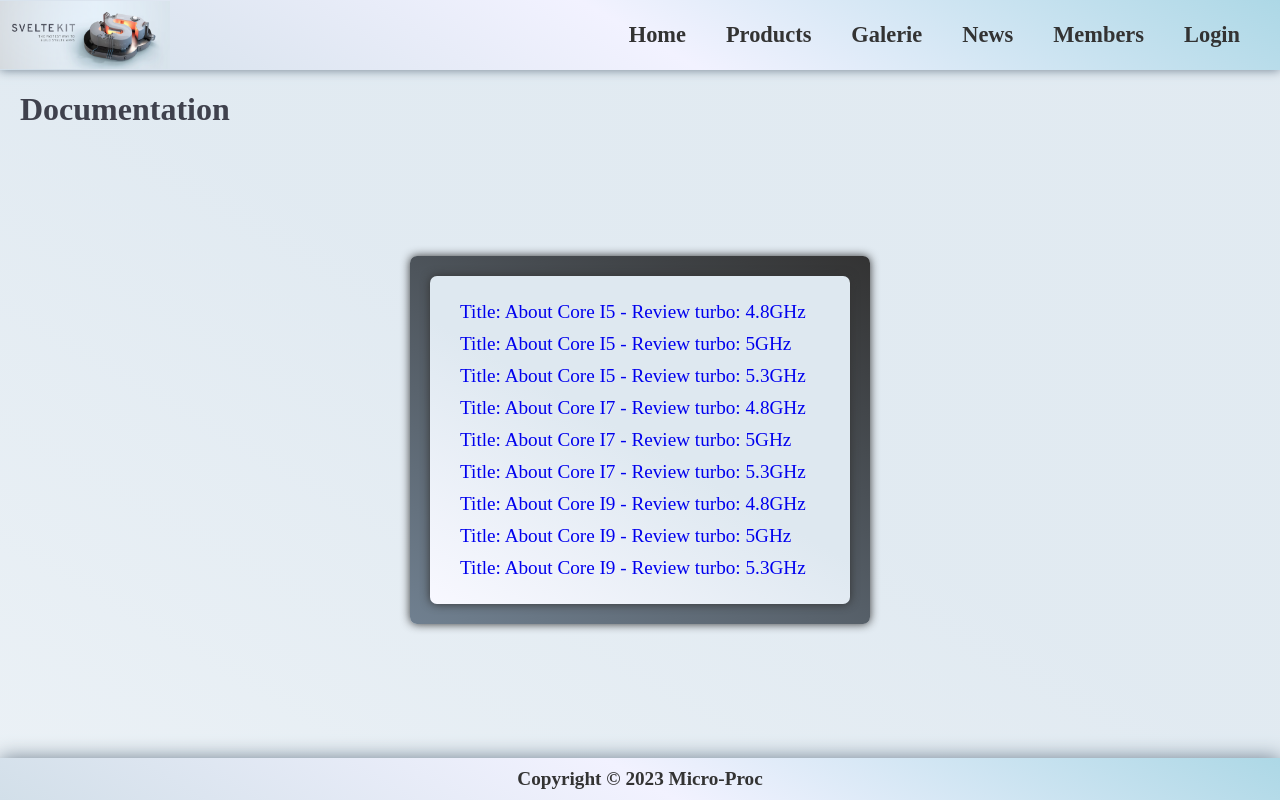
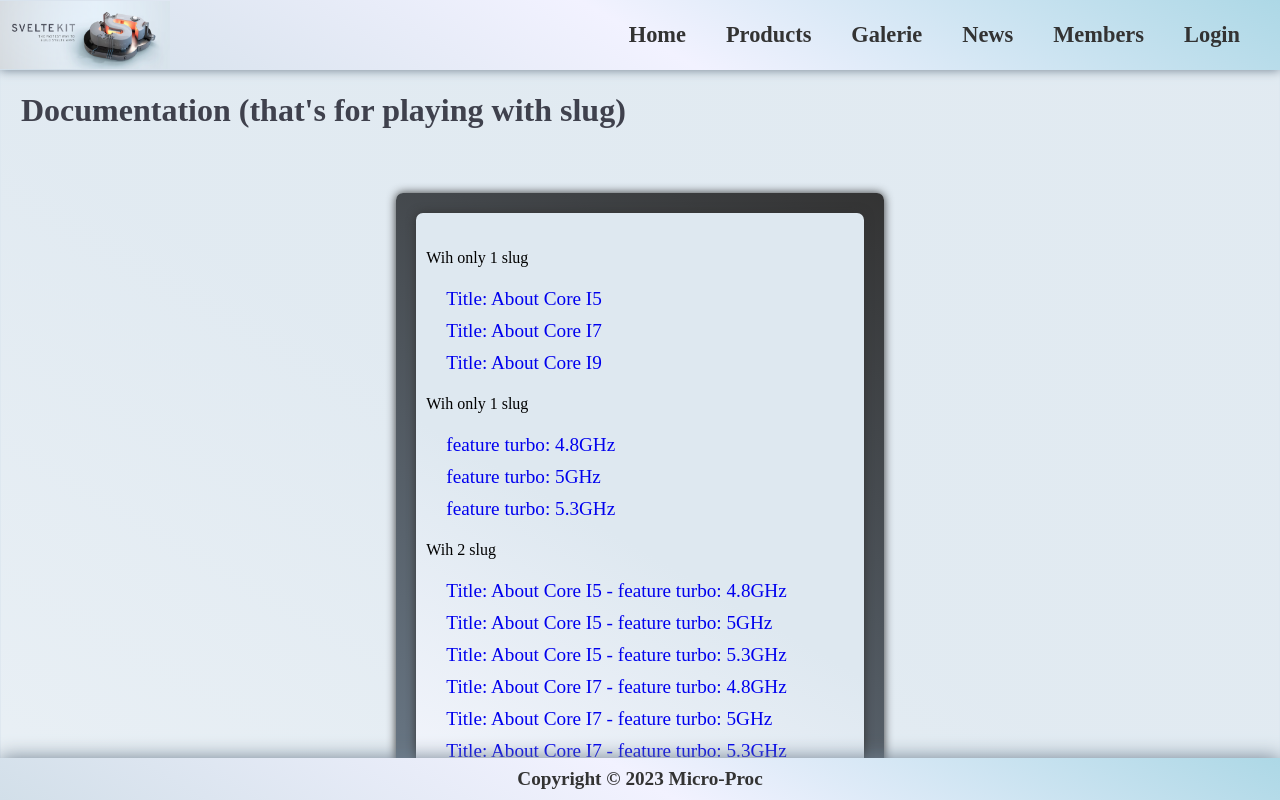
Before and after one commit to TLRKiliann/sveltekit-website, a SvelteKit app in the folder my-app/: page /doc in a window 1280 px wide. Shown: the top 800 px of the page. Built offline with nearby package versions, Linux system fonts and the light colour scheme; no server answers; data requests are answered from the project's data file.

Commit message:
code review

```diff
--- a/my-app/src/routes/doc/+page.svelte
+++ b/my-app/src/routes/doc/+page.svelte
@@ -1,27 +1,45 @@
 <script lang="ts">
   import type { PageData } from './$types';
   export let data: PageData;
-
   const news = data.news;
-  const reviews = data.reviews;
-  //console.log(news, reviews, "news & reviews");
+  const features = data.features;
+  //console.log(news, features, "news & features");
 </script>
 
 <div class="main--div">
 
-  <div class="header--div">
-    <h1 class="title--h1">Documentation</h1>
-  </div>
+  <div class="container">
+    <div class="header--div">
+      <h1 class="title--h1">Documentation (that's for playing with slug)</h1>
+    </div>
 
-  <div class="sub--revnews">
-    <div class="review--news">
-      {#each news as newElement}
-        {#each reviews as review}
-          <a href={`/doc/${newElement.id}/${review.id}`}>
-            Title: {newElement.title} - Review turbo: {review.turbo}
+    <div class="sub--revnews">
+      <div class="feature--news">
+
+        <p>Wih only 1 slug</p>
+        {#each news as newElement}
+          <a href={`/doc/${newElement.id}`}>
+            Title: {newElement.title}
           </a>
         {/each}
-      {/each}
+
+        <p>Wih only 1 slug</p>
+        {#each features as feature}
+          <a href={`/doc/${feature.id}`}>
+            feature turbo: {feature.turbo}
+          </a>
+        {/each}
+
+        <p>Wih 2 slug</p>
+        {#each news as newElement}
+          {#each features as feature}
+            <a href={`/doc/${newElement.id}/${feature.id}`}>
+              Title: {newElement.title} - feature turbo: {feature.turbo}
+            </a>
+          {/each}
+        {/each}
+
+      </div>
     </div>
   </div>
 </div>
@@ -29,24 +47,31 @@
 <style>
   .main--div {
     width: 100%;
-    min-height: 100vh;
+    height: auto;
     margin: auto;
     background: linear-gradient(30deg, rgba(222,232,240, 0.6),
       rgba(222,232,240, 0.9), rgba(222,232,240, 0.9));
+  }
+  .container {
+    height: 100%;
+    border: 1px solid rgba(222,232,240, 0.9);
   }
   .header--div {
     padding: 0px 20px;
     padding-top: 70px;
   }
   .sub--revnews {
-    width: 420px;
-    margin: 10% auto;
+    width: 35%;
+
+    margin: 5% auto;
+    margin-bottom: 100px;
     padding: 20px 20px;
     background: linear-gradient(30deg, slategrey, #333);
     border-radius: 7px;
     box-shadow: 0px 0px 10px #333;
   }
-  .review--news {
+  .feature--news {
+    margin: auto;
     padding: 20px 10px;
     display: flex;
     flex-direction: column;
@@ -54,12 +79,12 @@
     border-radius: 7px;
     box-shadow: 0px 0px 10px #333;
   }
-  .review--news a {
+  .feature--news a {
     margin: 5px 20px;
     font-size: 1.2rem;
     text-decoration: none;
   }
-  .review--news a:hover {
+  .feature--news a:hover {
     color: orangered;
   }
 </style>
--- a/my-app/src/routes/doc/+page.ts
+++ b/my-app/src/routes/doc/+page.ts
@@ -5,9 +5,9 @@ export const load = (async (loadEvent) => {
 	const response = await fetch(`http://localhost:4000/news`)
 	const response_2 = await fetch(`http://localhost:4000/features`)
 	const news = await response.json();
-	const reviews = await response_2.json();
+	const features = await response_2.json();
 	return {
 		news,
-		reviews
+		features
 	};
 }) satisfies PageLoad;
--- a/my-app/src/routes/doc/[...slug]/+page.server.ts
+++ b/my-app/src/routes/doc/[...slug]/+page.server.ts
@@ -6,12 +6,14 @@ export const load = (async (serverLoadEvent) => {
 	const arraySlug = params.slug.split("/");
 	const firstSlug = arraySlug[0];
 	const secondSlug = arraySlug[1];
+	const title = 'Slug';
 	const response = await fetch(`http://localhost:4000/news/${firstSlug}`);
 	const response_2 = await fetch(`http://localhost:4000/features/${secondSlug}`);
 	const newElem = await response.json();
-	const review = await response_2.json();
+	const feature = await response_2.json();
 	return {
 		newElem,
-		review
+		feature,
+		title
 	}
 }) satisfies PageServerLoad;
```
Also changed, not shown: my-app/src/routes/doc/[...slug]/+page.svelte (+18 -7 lines).
